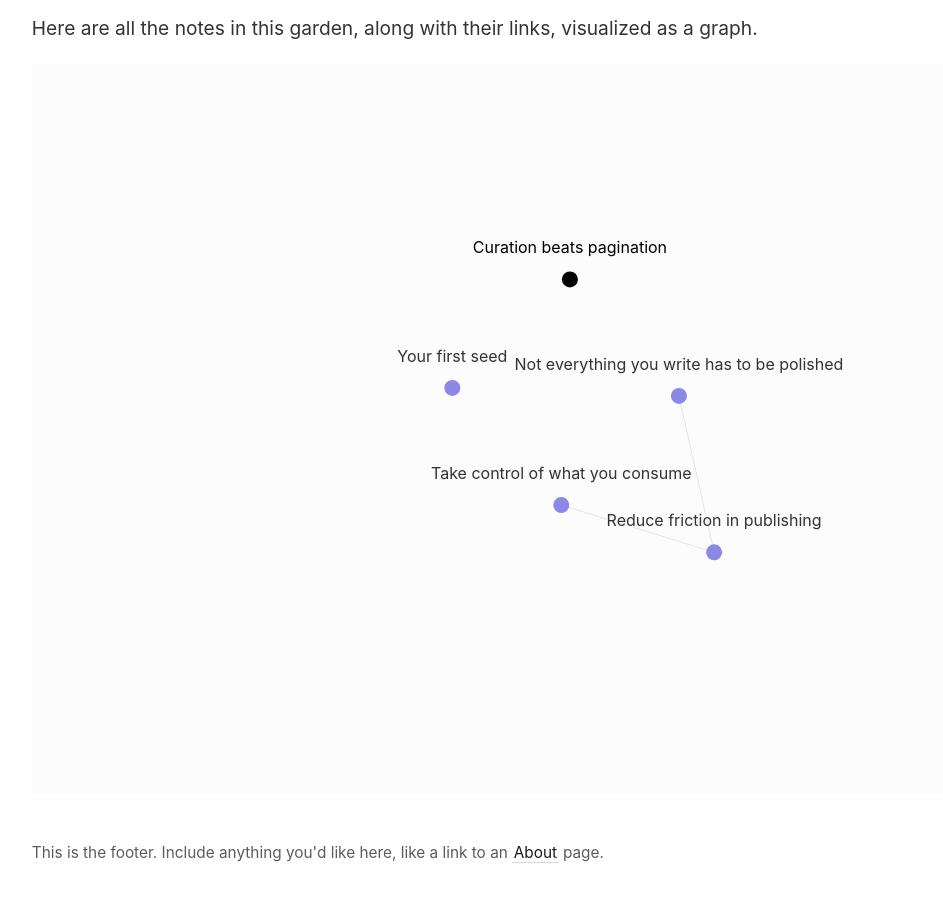
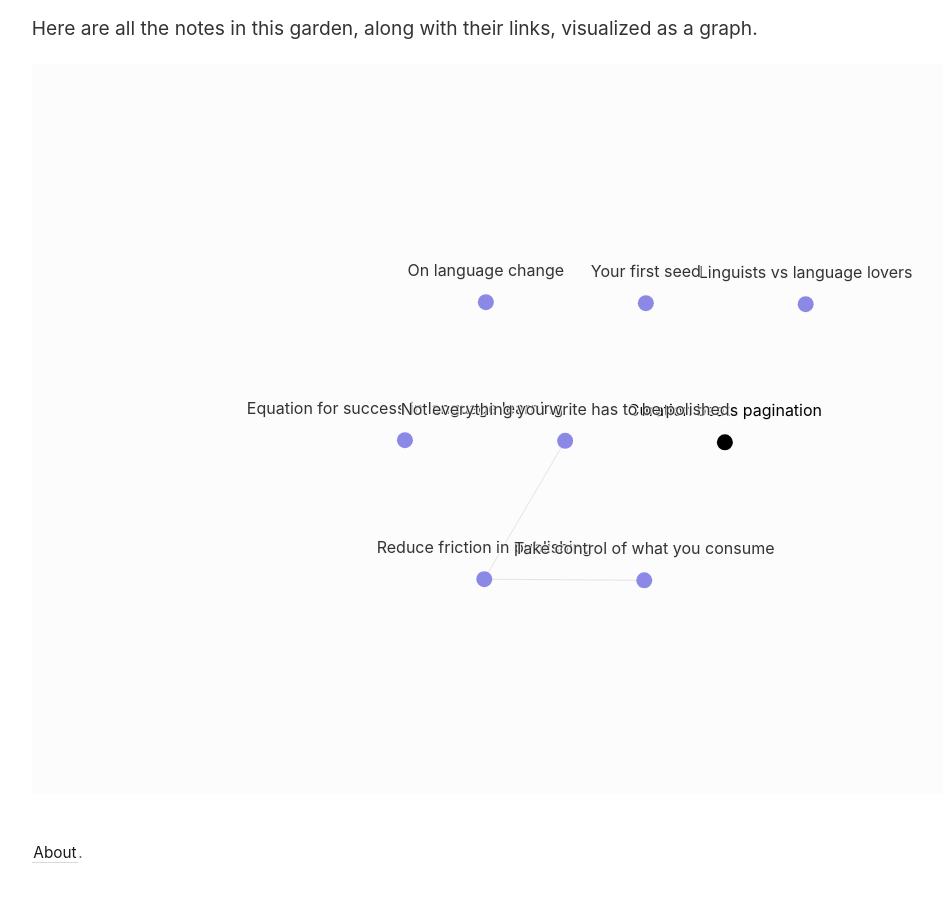
Before and after one commit to xuexisprachen/my-digital-garden, a Jekyll site: the page built from _notes/curation beats pagination.md, in a window 1280 px wide and 900 px high, scrolled down 779 px. Shown: the whole window, without its empty margins (45-988 px from the left). Built offline with Jekyll 4.4.1, drawn with Linux system fonts in a browser that asks for light colours.

Commit message:
adding more notes, updated footer

```diff
--- a/_includes/footer.html
+++ b/_includes/footer.html
@@ -1 +1 @@
-This is the footer. Include anything you'd like here, like a link to an <a class="internal-link" href="/about">About</a> page.
+<a class="internal-link" href="/about">About</a>.
```
Also changed, not shown: _notes/equation for success in language learning.md (added, +9 -0 lines), _notes/linguists vs language lovers.md (added, +9 -0 lines), _notes/on language change.md (added, +9 -0 lines).
